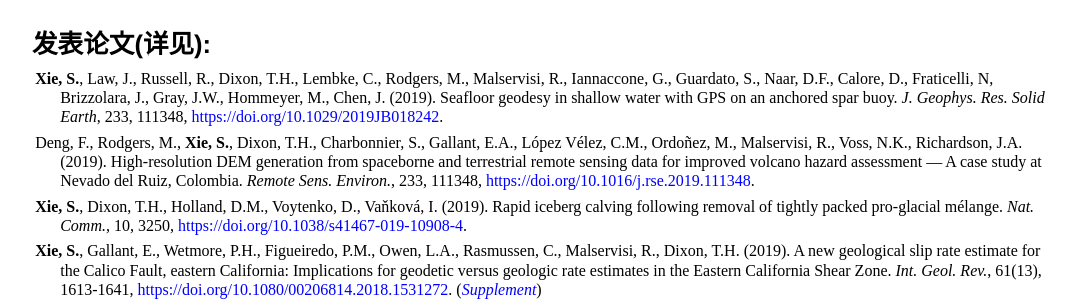
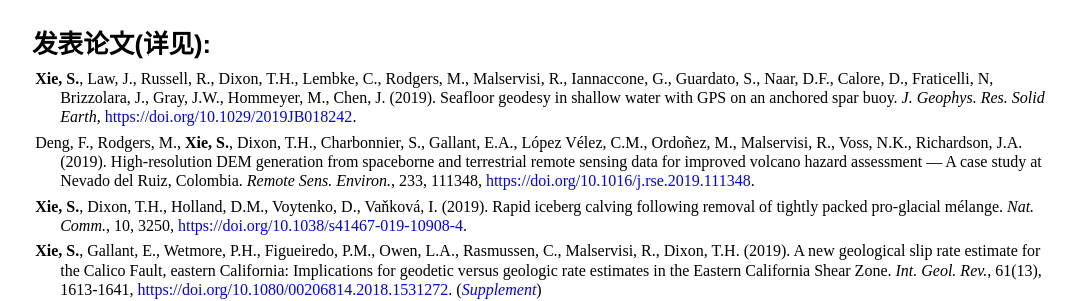
Before and after one commit to suruixie/suruixie.github.io, a Jekyll site: the page built from Chinese/index.html, in a window 1280 px wide. Shown: the part 1336-1637 px from the top of the page, without its empty margins (96-1172 px from the left). Built offline with Jekyll 4.4.1, drawn with Linux system fonts in a browser that asks for light colours; a style sheet for code colours, icons or effects is not loaded.

Commit message:
Update index.html

```diff
--- a/Chinese/index.html
+++ b/Chinese/index.html
@@ -61,7 +61,7 @@ title: 苏锐的中文页面
 	<div class="sideText">
 		<h4 style="margin-top:4em;margin-bottom:0.2em;">发表论文(详见<a  href="https://scholar.google.com/citations?hl=en&user=kF4StsMAAAAJ&view_op=list_works" style="color:#0000FF;"><i class="ai ai-google-scholar ai-2x"></i></a>): </h4>
         	<p  class="publist" style="font-size:1.0em;">
-	                <strong>Xie, S.</strong>, Law, J., Russell, R., Dixon, T.H., Lembke, C., Rodgers, M., Malservisi, R., Iannaccone, G., Guardato, S., Naar, D.F., Calore, D., Fraticelli, N, Brizzolara, J., Gray, J.W., Hommeyer, M., Chen, J. (2019). Seafloor geodesy in shallow water with GPS on an anchored spar buoy. <em>J. Geophys. Res. Solid Earth</em>, 233, 111348, <a href="https://doi.org/10.1029/2019JB018242" style="color:#0000FF;">https://doi.org/10.1029/2019JB018242</a>. <br>
+	                <strong>Xie, S.</strong>, Law, J., Russell, R., Dixon, T.H., Lembke, C., Rodgers, M., Malservisi, R., Iannaccone, G., Guardato, S., Naar, D.F., Calore, D., Fraticelli, N, Brizzolara, J., Gray, J.W., Hommeyer, M., Chen, J. (2019). Seafloor geodesy in shallow water with GPS on an anchored spar buoy. <em>J. Geophys. Res. Solid Earth</em>, <a href="https://doi.org/10.1029/2019JB018242" style="color:#0000FF;">https://doi.org/10.1029/2019JB018242</a>. <br>
 		<p  class="publist" style="font-size:1.0em;">
 			Deng, F., Rodgers, M., <strong>Xie, S.</strong>, Dixon, T.H., Charbonnier, S., Gallant, E.A., López Vélez, C.M., Ordoñez, M., Malservisi, R., Voss, N.K., Richardson, J.A. (2019). High-resolution DEM generation from spaceborne and terrestrial remote sensing data for improved volcano hazard assessment — A case study at Nevado del Ruiz, Colombia. <em>Remote Sens. Environ.</em>, 233, 111348, <a href="https://doi.org/10.1016/j.rse.2019.111348" style="color:#0000FF;">https://doi.org/10.1016/j.rse.2019.111348</a>. <br>
 		<p  class="publist" style="font-size:1.0em;">
```
